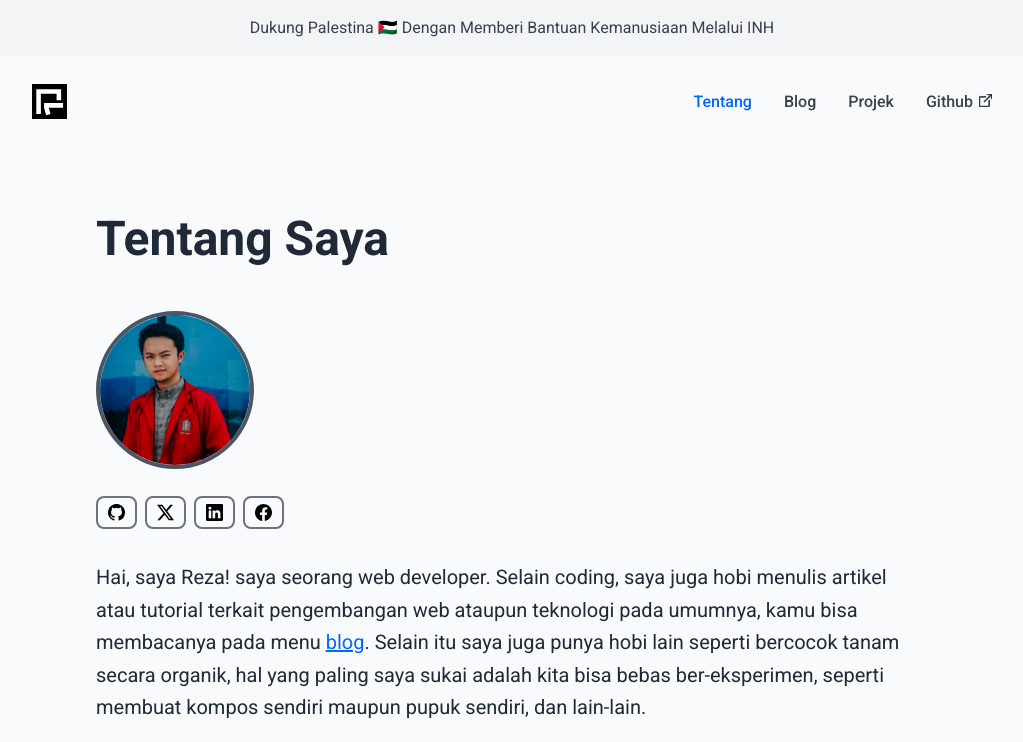
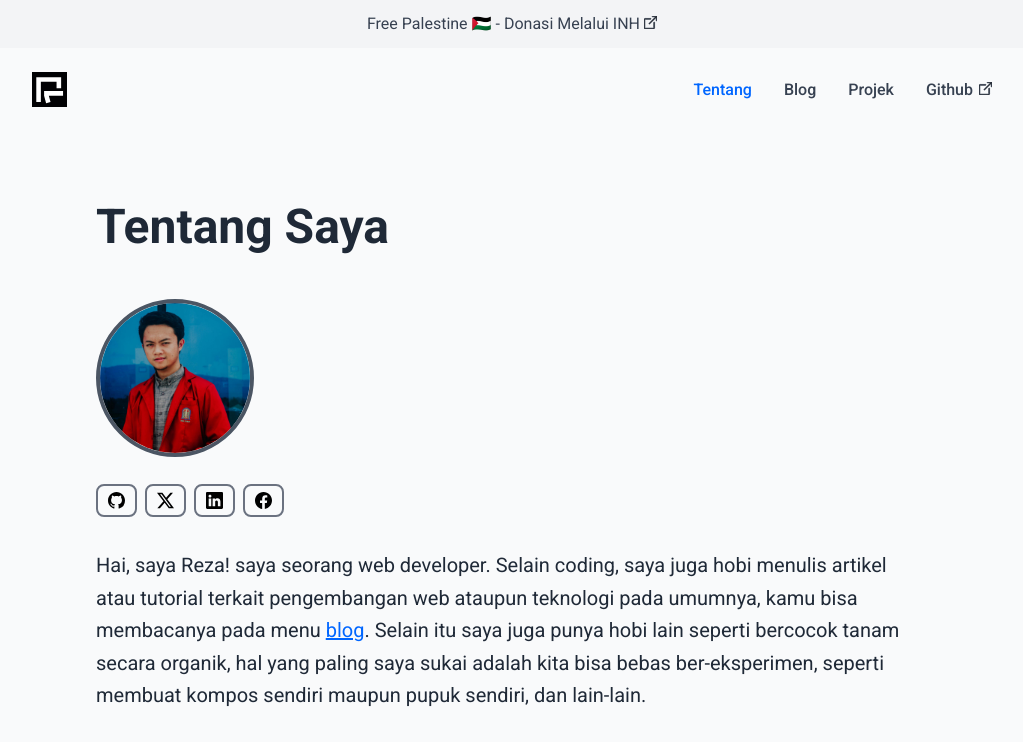
Before and after one commit to rezafikkri/rezafikkri.github.io, a Next.js app: page /about in a window 1280 px wide. Shown: the top 742 px of the page, without its empty margins (128-1151 px from the left). Built offline with nearby package versions, Linux system fonts and the light colour scheme.

Commit message:
refactor: Palestine component design

```diff
--- a/components/layout/Palestine.jsx
+++ b/components/layout/Palestine.jsx
@@ -2,15 +2,17 @@ import Link from "next/link";
 
 export default function Palestine() {
   return (
-    <div className="flex justify-center p-4 bg-gray-100 text-gray-700">
+    <div className="flex justify-center py-3 px-4 bg-gray-100 text-gray-700">
+      <span>Free Palestine 🇵🇸</span>
+      <span className="ms-1">-</span>
       <Link
         href="https://inh.or.id/"
         rel="noopener noreferrer"
         target="_blank"
-        className="ms-1 no-underline hover:text-ajwa-blue"
+        className="group ms-1 no-underline hover:text-ajwa-blue"
       >
-        <span>Dukung Palestina 🇵🇸</span>
-        <span className="ms-1 me-1">Dengan Memberi Bantuan Kemanusiaan Melalui INH</span>
+        <span className="me-1">Donasi Melalui INH</span>
+        <svg xmlns="http://www.w3.org/2000/svg" width="13" height="13" className="inline-block align-baseline stroke-gray-700 group-hover:stroke-ajwa-blue" viewBox="0 0 16 16"><path fillRule="evenodd" d="M8.636 3.5a.5.5 0 0 0-.5-.5H1.5A1.5 1.5 0 0 0 0 4.5v10A1.5 1.5 0 0 0 1.5 16h10a1.5 1.5 0 0 0 1.5-1.5V7.864a.5.5 0 0 0-1 0V14.5a.5.5 0 0 1-.5.5h-10a.5.5 0 0 1-.5-.5v-10a.5.5 0 0 1 .5-.5h6.636a.5.5 0 0 0 .5-.5z"/><path fillRule="evenodd" d="M16 .5a.5.5 0 0 0-.5-.5h-5a.5.5 0 0 0 0 1h3.793L6.146 9.146a.5.5 0 1 0 .708.708L15 1.707V5.5a.5.5 0 0 0 1 0v-5z"/></svg>
       </Link>
     </div>
   );
--- a/components/layout/header.jsx
+++ b/components/layout/header.jsx
@@ -3,7 +3,7 @@ import Nav from "./nav";
 
 export default function Header() {
   return (
-    <header className="pt-7 flex flex-col items-start sm:flex-row sm:justify-between content-center sm:items-center">
+    <header className="pt-6 flex flex-col items-start sm:flex-row sm:justify-between content-center sm:items-center">
       <Link className="no-underline mb-2 sm:mb-0" href="/">
         <img src="/Reza logo.svg" width={35} height={35} alt="Reza logo" loading="lazy" decoding="async" />
       </Link>
```
